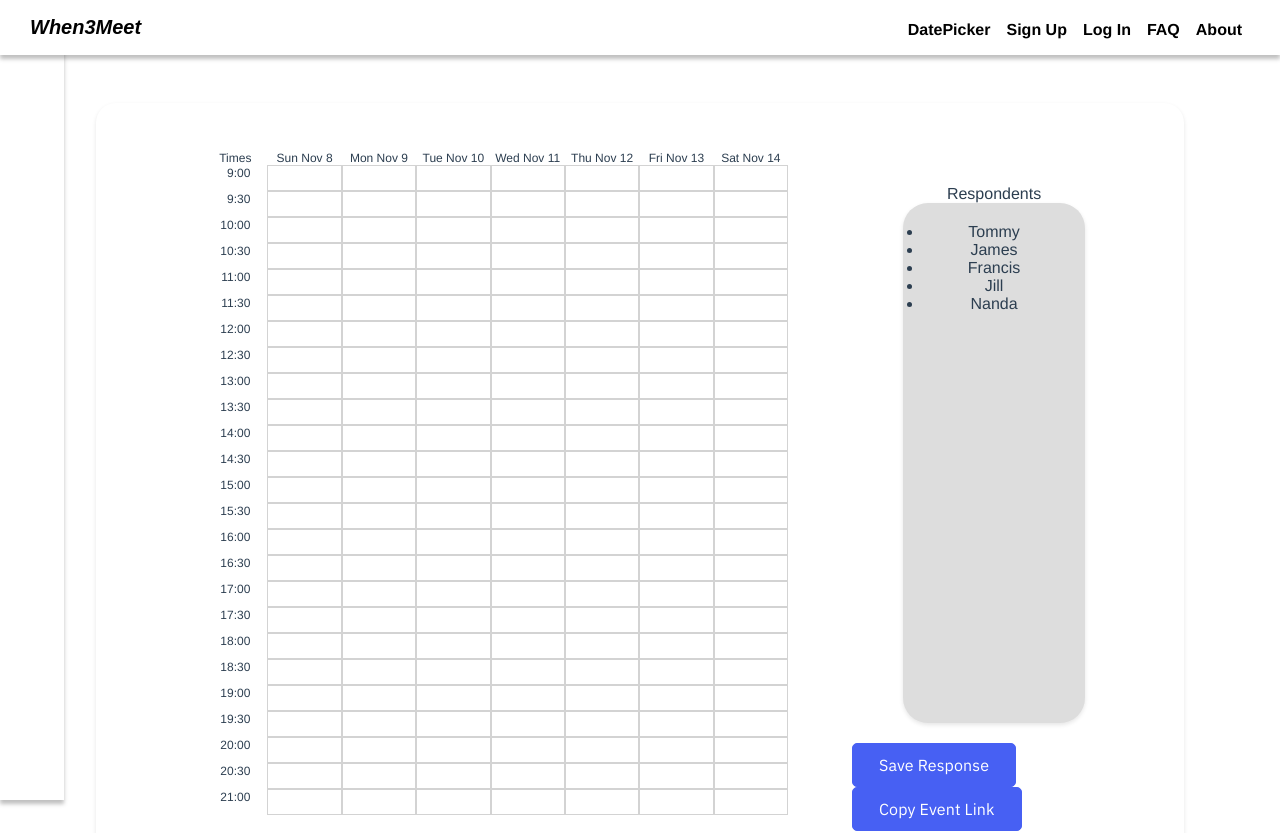
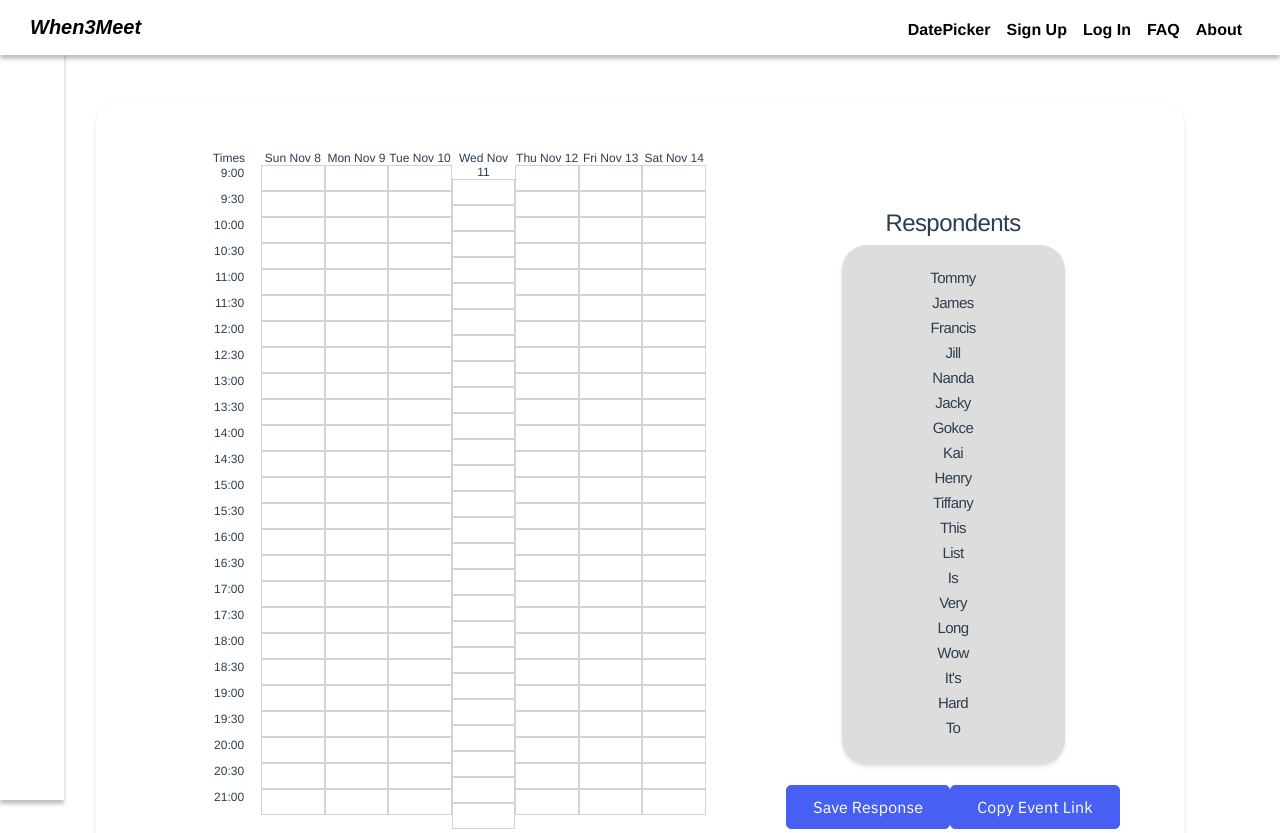
Before and after one commit to ubclaunchpad/HappyHour, a Vue app in the folder frontend/: page / in a window 1280 px wide. Shown: the top 833 px of the page. Built offline with nearby package versions, Linux system fonts and the light colour scheme.

Commit message:
Better styling for respondents list, scrollable respondents list, AccountInfo.vue has changed to EventRespondents.vue, small change to AppButton styling

```diff
--- a/frontend/src/components/AppButton.vue
+++ b/frontend/src/components/AppButton.vue
@@ -28,7 +28,6 @@
   font-weight: normal;
   font-size: 16px;
   line-height: 24px;
-  display: flex;
   align-items: center;
   letter-spacing: 0.12px;
 
--- a/frontend/src/components/EventRespondents.vue
+++ b/frontend/src/components/EventRespondents.vue
@@ -6,7 +6,7 @@
   <div>
     <p class="label">Respondents</p>
     <div class="respondents">
-      <ul>
+      <ul class="respondent">
         <li v-for="respondent in respondents" :key="respondent">
           {{ respondent }}
         </li>
@@ -26,7 +26,34 @@
 export default defineComponent({
   data: () => {
     return {
-      respondents: ["Tommy", "James", "Francis", "Jill", "Nanda"]
+      respondents: [
+        "Tommy",
+        "James",
+        "Francis",
+        "Jill",
+        "Nanda",
+        "Jacky",
+        "Gokce",
+        "Kai",
+        "Henry",
+        "Tiffany",
+        "This",
+        "List",
+        "Is",
+        "Very",
+        "Long",
+        "Wow",
+        "It's",
+        "Hard",
+        "To",
+        "Saturate",
+        "Okay",
+        "Maybe",
+        "I'm",
+        "Close",
+        "Now",
+        "?"
+      ]
     };
   },
 
@@ -53,6 +80,31 @@
   box-shadow: 0 4px 8px 0 rgba(0, 0, 0, 0.1);
 }
 
+.respondent {
+  list-style-type: none;
+  margin: 0;
+  padding: 0;
+  height: 60vh;
+
+  font-style: normal;
+  font-weight: 500;
+  font-size: 15px;
+  line-height: 25px;
+
+  align-items: center;
+  letter-spacing: -0.56px;
+
+  overflow: hidden;
+  overflow-y: scroll;
+}
+
 .label {
+  font-style: normal;
+  font-weight: 500;
+  font-size: 24px;
+  line-height: 44px;
+
+  align-items: center;
+  letter-spacing: -0.56px;
 }
 </style>
```
